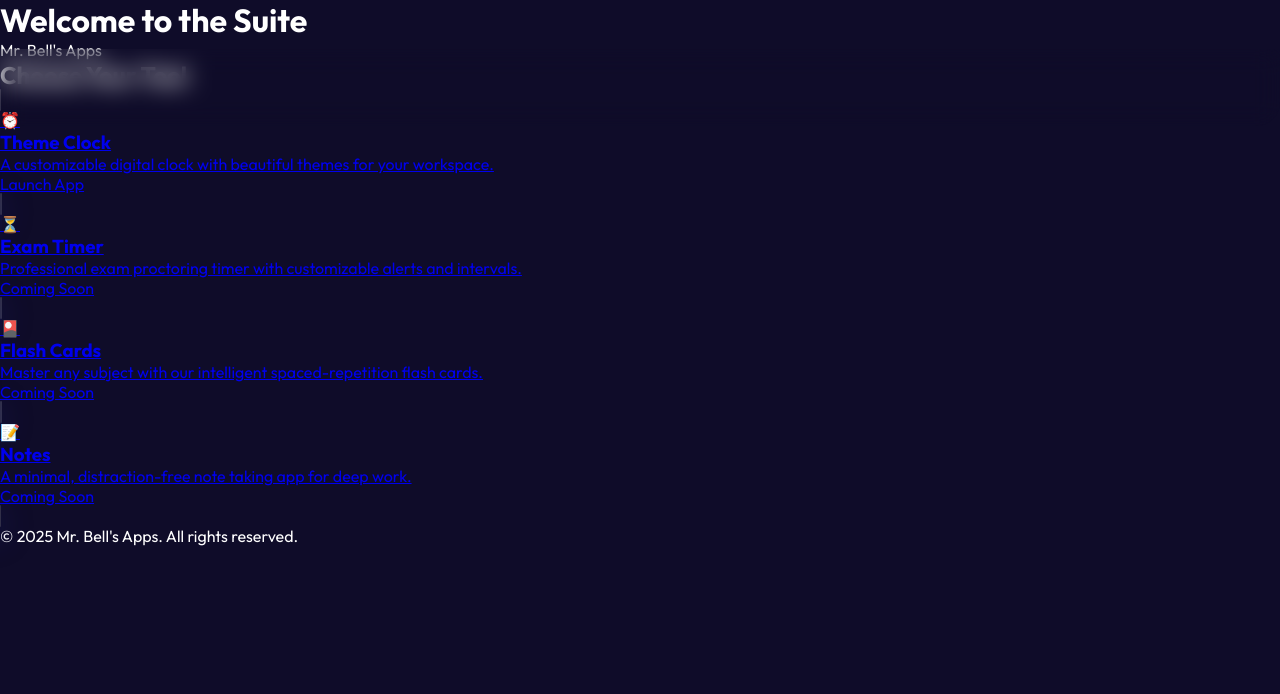
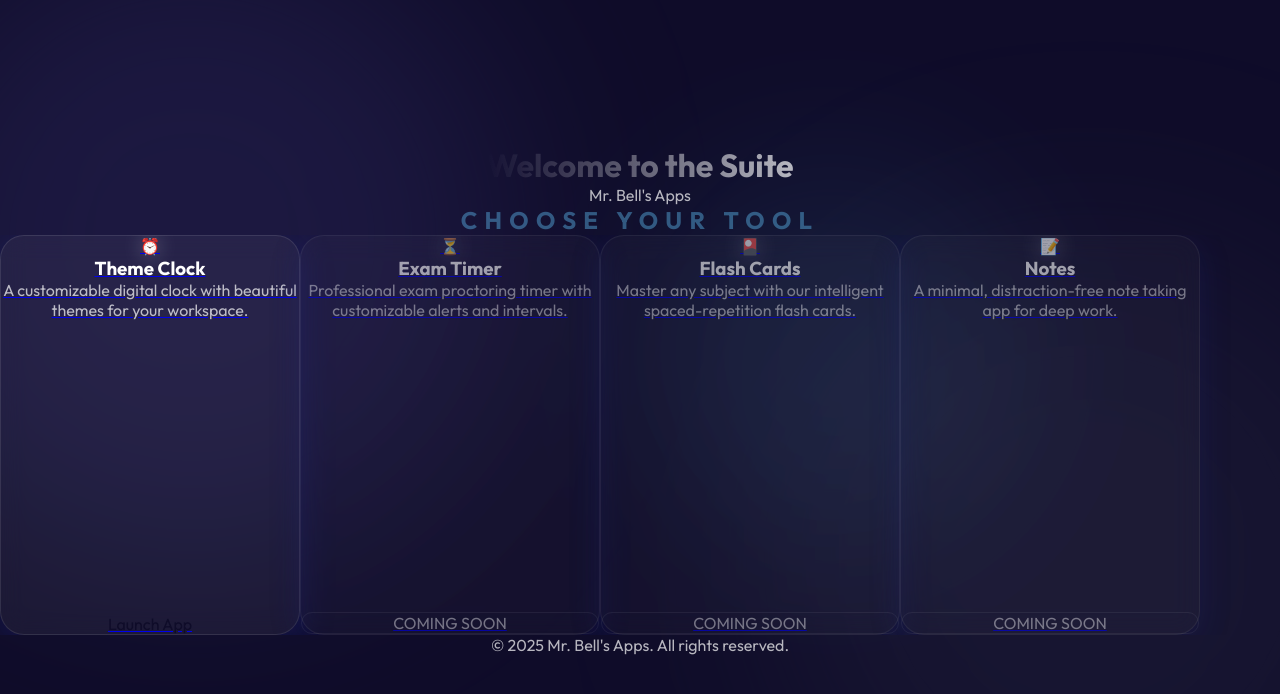
Before and after one commit to steeve-glitch/mrbell, a React (Vite) app: page / in a window 1280 px wide. Shown: the top 694 px of the page. Built offline with nearby package versions, Linux system fonts and the light colour scheme.

Commit message:
fix: configure tailwindcss for styles

```diff
--- a/package.json
+++ b/package.json
@@ -15,13 +15,17 @@
   },
   "devDependencies": {
     "@eslint/js": "^9.39.1",
+    "@tailwindcss/postcss": "^4.1.17",
     "@types/react": "^19.2.5",
     "@types/react-dom": "^19.2.3",
     "@vitejs/plugin-react": "^5.1.1",
+    "autoprefixer": "^10.4.22",
     "eslint": "^9.39.1",
     "eslint-plugin-react-hooks": "^7.0.1",
     "eslint-plugin-react-refresh": "^0.4.24",
     "globals": "^16.5.0",
+    "postcss": "^8.5.6",
+    "tailwindcss": "^4.1.17",
     "vite": "^7.2.4"
   }
 }
--- /dev/null
+++ b/postcss.config.js
@@ -0,0 +1,6 @@
+export default {
+    plugins: {
+        '@tailwindcss/postcss': {},
+        autoprefixer: {},
+    },
+}
--- a/src/index.css
+++ b/src/index.css
@@ -1,4 +1,8 @@
 @import url('https://fonts.googleapis.com/css2?family=Outfit:wght@300;400;600;700&display=swap');
+
+@tailwind base;
+@tailwind components;
+@tailwind utilities;
 
 :root {
   --bg-primary: #0f172a;
--- /dev/null
+++ b/tailwind.config.js
@@ -0,0 +1,11 @@
+/** @type {import('tailwindcss').Config} */
+export default {
+    content: [
+        "./index.html",
+        "./src/**/*.{js,ts,jsx,tsx}",
+    ],
+    theme: {
+        extend: {},
+    },
+    plugins: [],
+}
```
Also changed, not shown: 1 other file (tests, documents, lock files or other folders).
